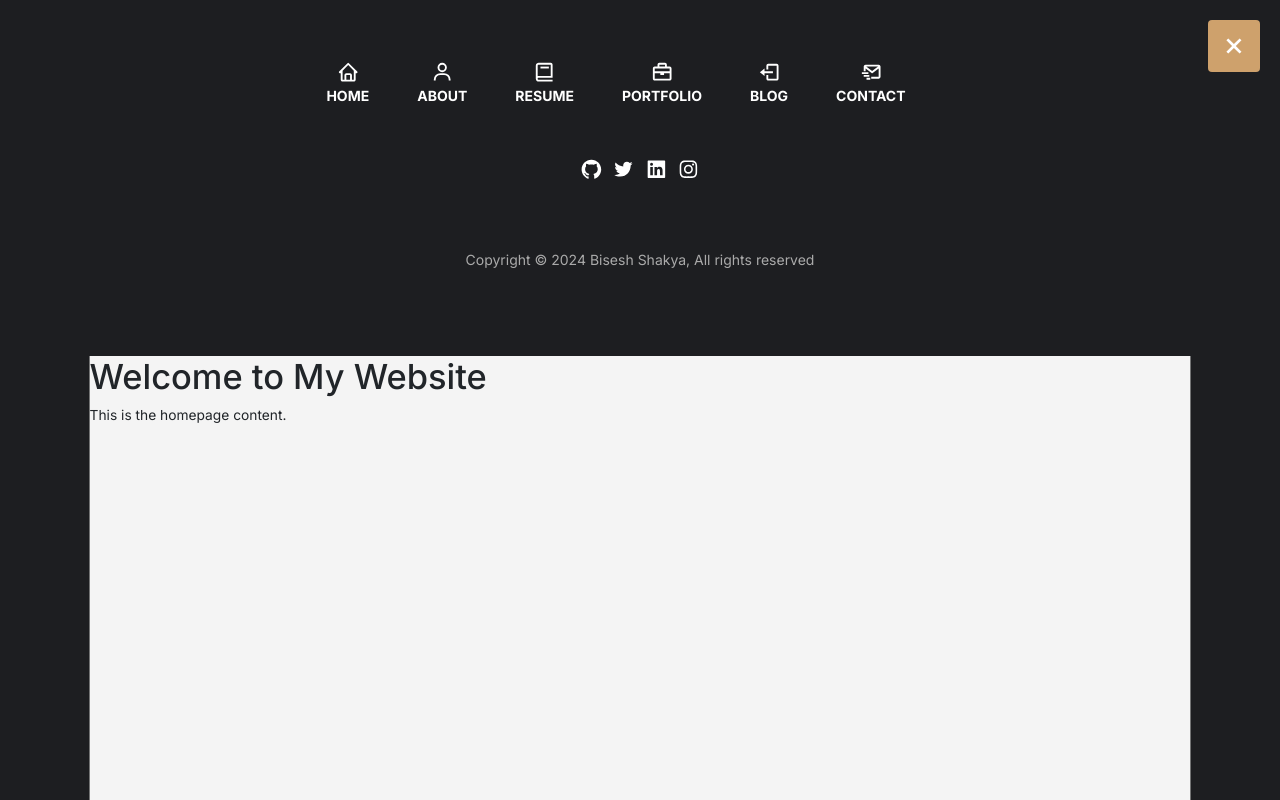
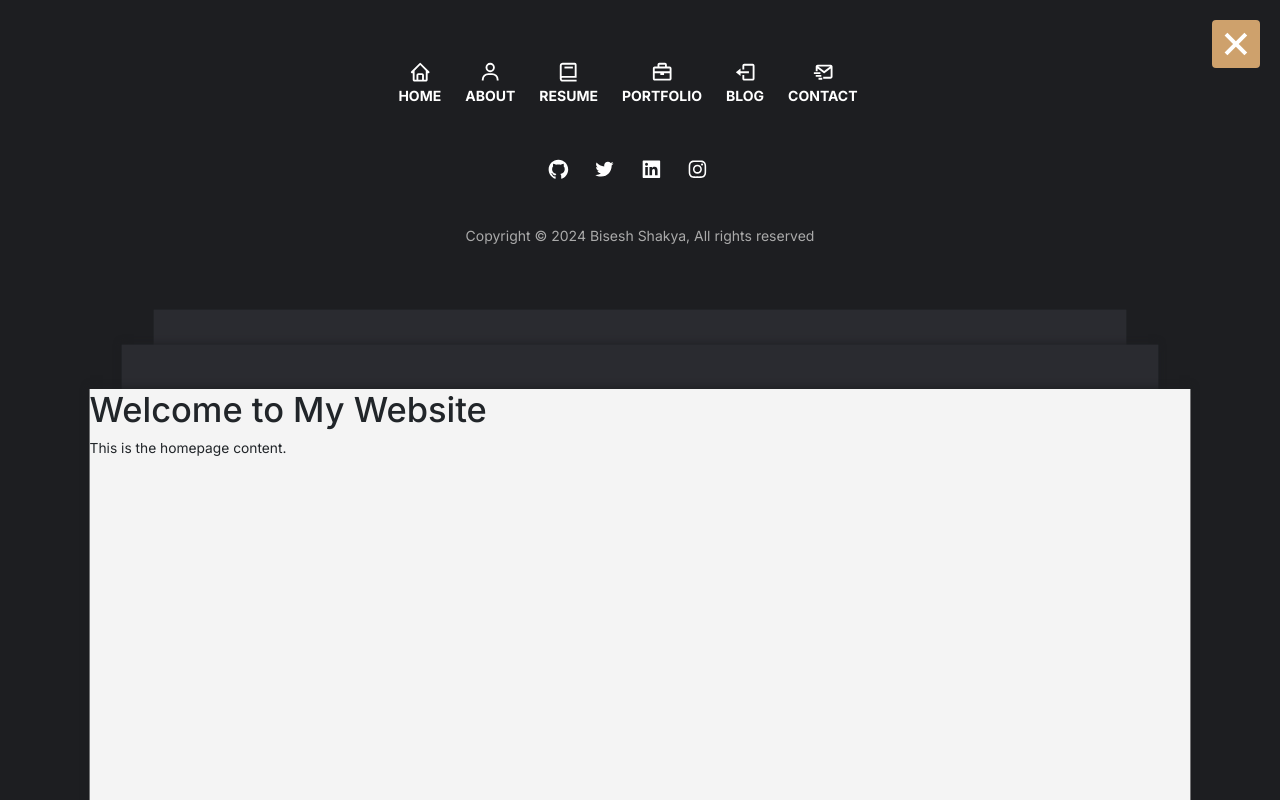
Before and after one commit to bisesh7/personal, a Next.js app: page / in a window 1280 px wide. Both pictures are taken after a click on the element 1234 px from the left and 46 px from the top of the page. Built offline with nearby package versions, Linux system fonts and the light colour scheme.

Commit message:
Add boxes and animations to it

```diff
--- a/src/app/Components/Navbar.tsx
+++ b/src/app/Components/Navbar.tsx
@@ -35,14 +35,14 @@ const Navbar: React.FC = () => {
         onClick={toggleNavbar}
       >
         {isOpen ? (
-          <BiX className="bi" size="2em" />
+          <BiX className="bi" size="3em" />
         ) : (
-          <BiMenu className="bi" size="2em" />
+          <BiMenu className="bi" size="3em" />
         )}
       </div>
       <div className={`${styles.navbarContainer} ${isOpen ? styles.open : ""}`}>
         <nav className={styles.navbar}>
-          <a href="#" className="me-5">
+          <a href="#" className="me-4">
             <div className="d-flex justify-content-center">
               <BiHome className="navbar-icon" size={"1.4em"} />
             </div>
@@ -50,7 +50,7 @@ const Navbar: React.FC = () => {
               <small>HOME</small>
             </strong>
           </a>
-          <a href="#" className="me-5">
+          <a href="#" className="me-4">
             <div className="d-flex justify-content-center">
               <BiUser className="navbar-icon" size={"1.4em"} />
             </div>
@@ -58,7 +58,7 @@ const Navbar: React.FC = () => {
               <small>ABOUT</small>
             </strong>
           </a>
-          <a href="#" className="me-5">
+          <a href="#" className="me-4">
             <div className="d-flex justify-content-center">
               <BiBook className="navbar-icon" size={"1.4em"} />
             </div>
@@ -66,7 +66,7 @@ const Navbar: React.FC = () => {
               <small>RESUME</small>
             </strong>
           </a>
-          <a href="#" className="me-5">
+          <a href="#" className="me-4">
             <div className="d-flex justify-content-center">
               <BiBriefcase className="navbar-icon" size={"1.4em"} />
             </div>
@@ -74,7 +74,7 @@ const Navbar: React.FC = () => {
               <small>PORTFOLIO</small>
             </strong>
           </a>
-          <a href="#" className="me-5">
+          <a href="#" className="me-4">
             <div className="d-flex justify-content-center">
               <BiLogOut className="navbar-icon" size={"1.4em"} />
             </div>
@@ -82,7 +82,7 @@ const Navbar: React.FC = () => {
               <small>BLOG</small>
             </strong>
           </a>
-          <a href="#" className="me-5">
+          <a href="#" className="me-4">
             <div className="d-flex justify-content-center">
               <BiMailSend className="navbar-icon" size={"1.4em"} />
             </div>
@@ -93,22 +93,25 @@ const Navbar: React.FC = () => {
         </nav>
         <div className={`${styles.socialIcons} ${isOpen ? styles.open : ""}`}>
           <a href="#">
-            <AiFillGithub className="social-icon" size={"1.4em"} />
+            <AiFillGithub className="social-icon me-4" size={"1.4em"} />
           </a>
           <a href="#">
-            <AiOutlineTwitter className="social-icon" size={"1.4em"} />
+            <AiOutlineTwitter className="social-icon me-4" size={"1.4em"} />
           </a>
           <a href="#">
-            <AiFillLinkedin className="social-icon" size={"1.4em"} />
+            <AiFillLinkedin className="social-icon me-4" size={"1.4em"} />
           </a>
           <a href="#">
-            <AiOutlineInstagram className="social-icon" size={"1.4em"} />
+            <AiOutlineInstagram className="social-icon me-4" size={"1.4em"} />
           </a>
         </div>
         <div className={styles.copyright}>
           Copyright &#169; 2024 Bisesh Shakya, All rights reserved
         </div>
       </div>
+
+      <div className={`${styles.boxTop}`}></div>
+      <div className={`${styles.boxBottom}`}></div>
 
       <div className={`${styles.content} ${isOpen ? styles.shrink : ""}`}>
         <h1>Welcome to My Website</h1>
--- a/src/app/styles/Navbar.module.scss
+++ b/src/app/styles/Navbar.module.scss
@@ -12,7 +12,6 @@
     right: 20px;
     z-index: 10;
     background-color: #cea16c;
-    padding: 10px;
     border-radius: 4px;
 
     .bi {
@@ -63,7 +62,6 @@
       left: 50%;
       transform: translateX(-50%);
       display: flex;
-      gap: 10px;
 
       .social-icon {
         color: white;
@@ -77,7 +75,7 @@
 
     .copyright {
       position: absolute;
-      bottom: 10%;
+      bottom: 18%;
       left: 50%;
       transform: translateX(-50%);
       color: #aaa;
@@ -86,18 +84,23 @@
   }
 
   .content {
-    position: relative;
+    position: absolute;
     top: 0;
     left: 0;
     width: 100%;
     height: 100%;
     background-color: #f4f4f4;
     transition: transform 0.7s ease, top 0.5s ease; /* Transition for content shrink effect */
+  }
 
-    &.shrink {
-      transform: scale(0.95); /* Scale down content when navbar is open */
-      top: 70px; /* Adjust top position when navbar is open */
-    }
+  .boxTop,
+  .boxBottom {
+    position: absolute;
+    top: 500px;
+    width: 100%;
+    height: 10%;
+    background-color: #2a2b30;
+    transition: transform 0.6s ease, top 0.6s ease; /* Transition for content shrink effect */
   }
 
   &.open {
@@ -108,7 +111,19 @@
 
     .content {
       transform: scale(0.86); /* Scale down content when navbar is open */
-      top: 300px; /* Adjust top position when navbar is open */
+      top: 333px; /* Adjust top position when navbar is open */
+      box-shadow: 0px -1px 10px #1d1e21;
+    }
+
+    .boxTop {
+      top: 300px;
+      transform: scale(0.76);
+    }
+
+    .boxBottom {
+      transform: scale(0.81);
+      top: 337px;
+      box-shadow: 0px -1px 10px #1d1e21;
     }
   }
 }
```
